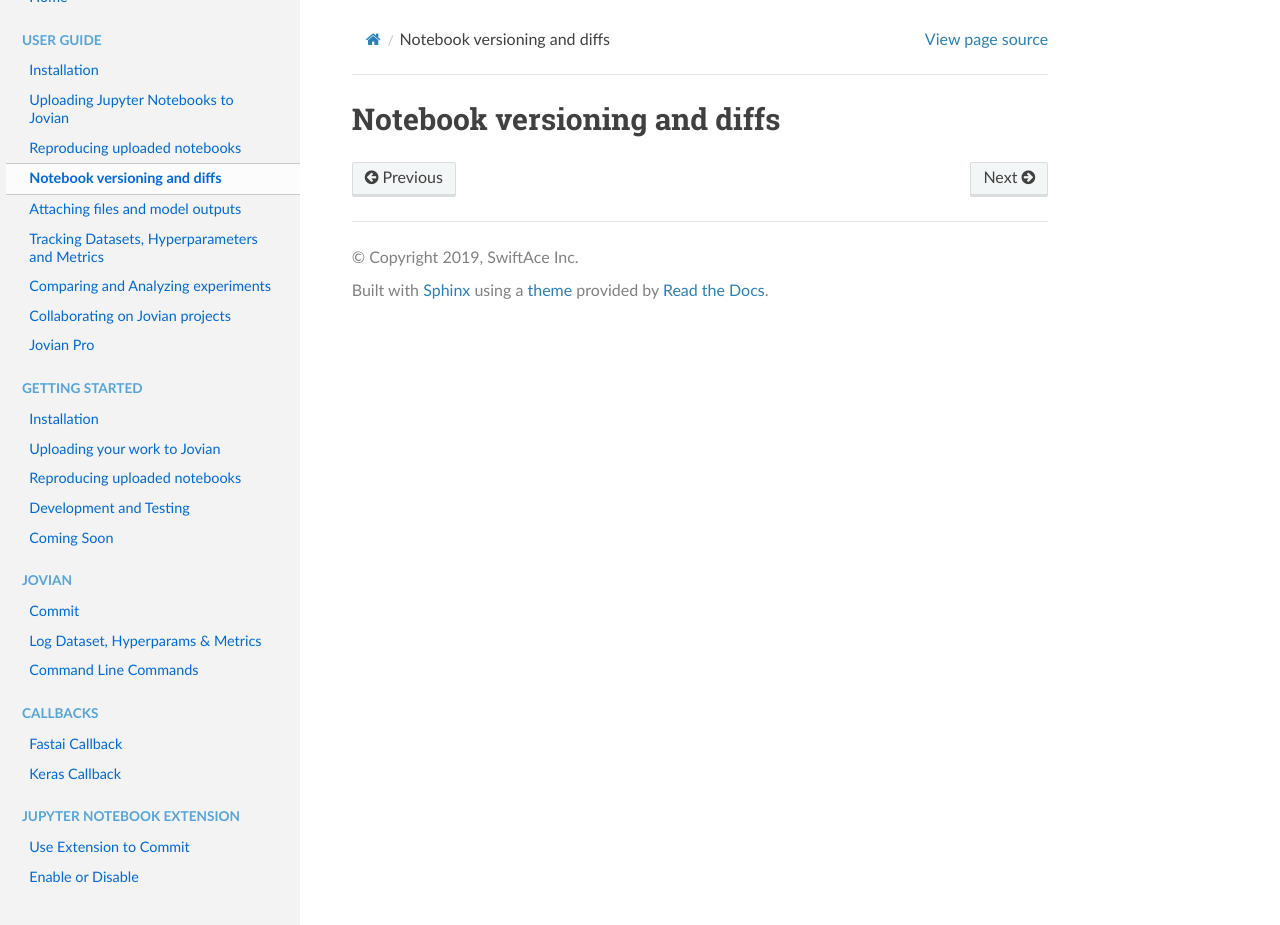
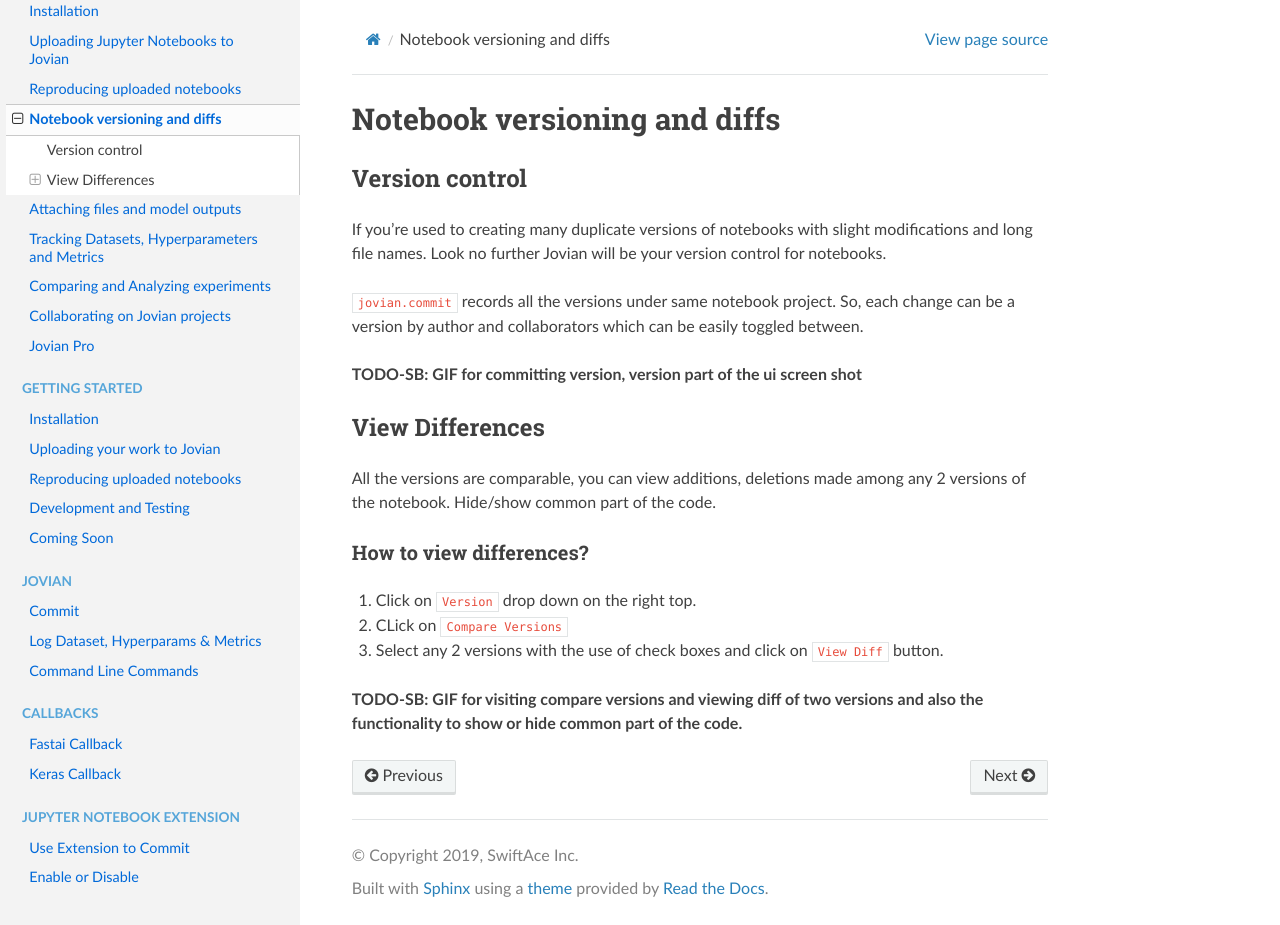
Before and after one commit to JovianHQ/jovian-py, a Sphinx documentation site: the page built from docs/user_guide/version.md, in a window 1280 px wide and 925 px high. Built offline with Sphinx 7.4.7 and the Read the Docs theme 2.0.0, drawn with Linux system fonts in a browser that asks for light colours.

Commit message:
verision and diff done, added to sudo install when permission error

```diff
--- a/docs/user_guide/version.md
+++ b/docs/user_guide/version.md
@@ -1 +1,21 @@
 ## Notebook versioning and diffs
+
+### Version control
+
+If you're used to creating many duplicate versions of notebooks with slight modifications and long file names. Look no further Jovian will be your version control for notebooks.
+
+`jovian.commit` records all the versions under same notebook project. So, each change can be a version by author and collaborators which can be easily toggled between.
+
+**TODO-SB: GIF for committing version, version part of the ui screen shot**
+
+### View Differences
+
+All the versions are comparable, you can view additions, deletions made among any 2 versions of the notebook. Hide/show common part of the code.
+
+#### How to view differences?
+
+1. Click on `Version` drop down on the right top.
+2. CLick on `Compare Versions`
+3. Select any 2 versions with the use of check boxes and click on `View Diff` button.
+
+**TODO-SB: GIF for visiting compare versions and viewing diff of two versions and also the functionality to show or hide common part of the code.**
```
Also changed, not shown: docs/user_guide/install.md (+6 -0 lines).
